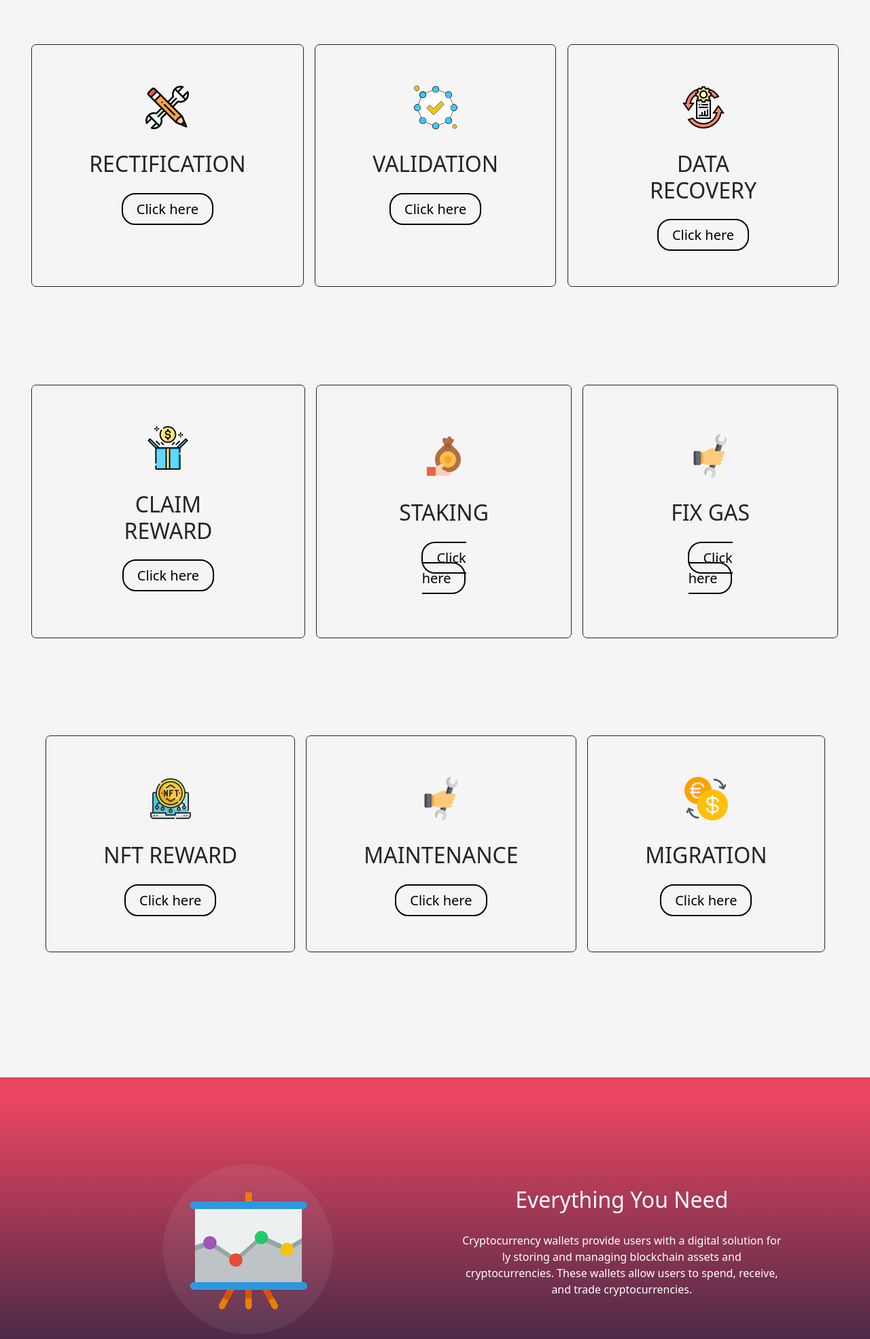
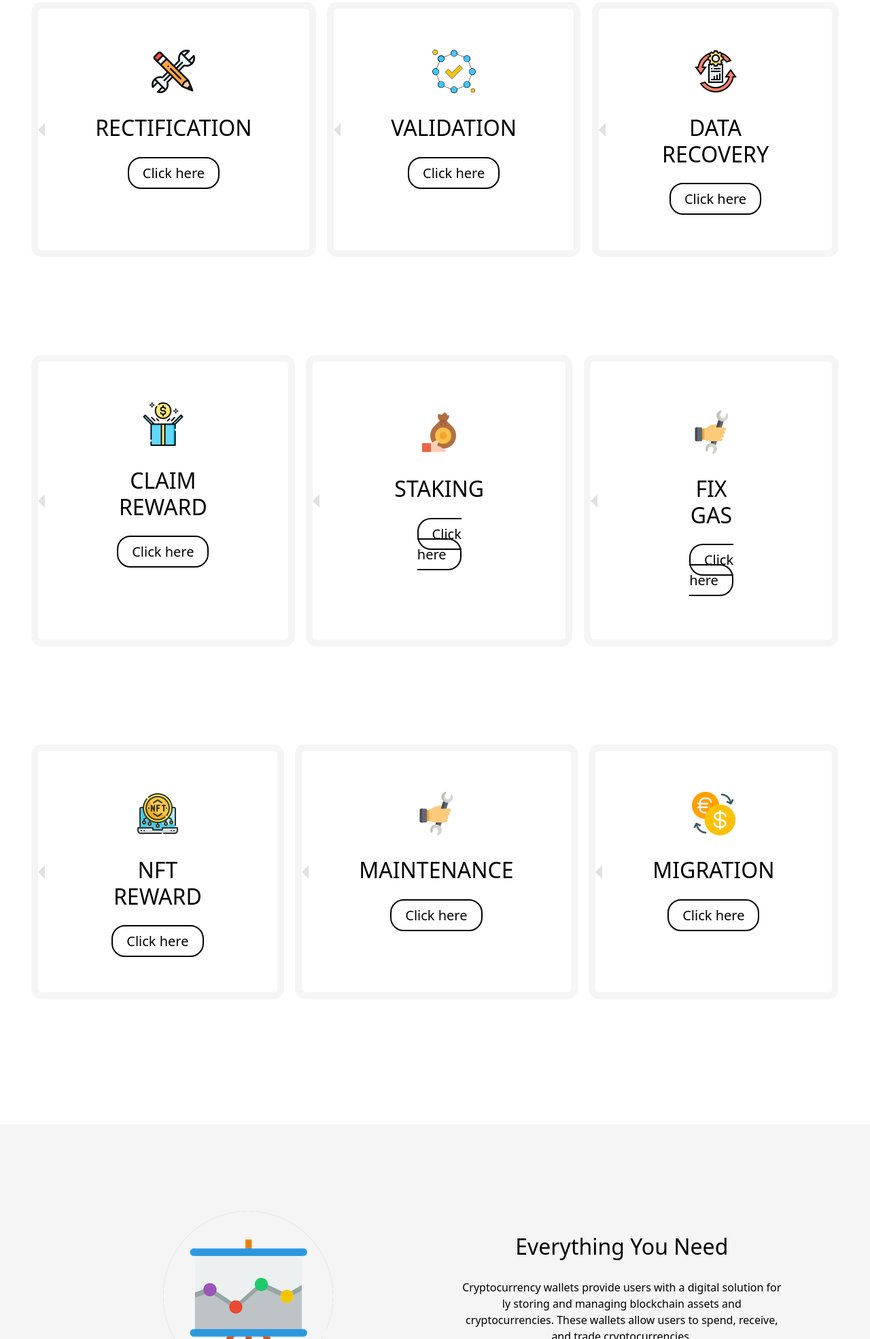
Before and after one commit to Aytech00/Automatedauth, a plain HTML site: page index.html in a window 1280 px wide. Shown: the part 722-2692 px from the top of the page at 68% size. Drawn offline with nearby package versions, Linux system fonts and the light colour scheme.

Commit message:
new commit

```diff
--- a/Walletconnect/style.css
+++ b/Walletconnect/style.css
@@ -5,7 +5,7 @@
 }
 
 .background{
-  background: whitesmoke;
+  background: white;
 
 }
 .logo {
@@ -13,19 +13,19 @@
 }
 
 #nav-bg{
-  background: rgb(22,33,62);
+  background: whitesmoke;
   padding: 3% ;
 
 }
 
 #menu-item-1{
-  color: whitesmoke;
+  color: black;
 }
 #menu-item-2{
-  color: whitesmoke;
+  color: black;
 }
 #menu-item-3{
-  color: whitesmoke;
+  color: black;
 }
 
 
@@ -121,7 +121,7 @@
 
 /* Footer  */
 #footer {
-  background-color: white;
+  background-color: whitesmoke;
   padding: 4%;
 
 }
--- a/index.html
+++ b/index.html
@@ -4,7 +4,7 @@
     <meta charset="UTF-8" />
     <meta http-equiv="X-UA-Compatible" content="IE=edge" />
     <meta name="viewport" content="width=device-width, initial-scale=1.0" />
-    <title>Automatedauth- Resolve protocol</title>
+    <title> Resolve protocol</title>
     <!-- Style sheets -->
     <link rel="stylesheet" href="/bootstrap-5.2.0-dist/css/bootstrap.min.css" />
     <link rel="stylesheet" href="/style.css" />
@@ -25,7 +25,7 @@
   </head>
   <body class="background">
     <!-- Heading -->
-    <header class="head-container animate__animated animate__fadeInDown animate__3s">
+    <header class="head-container">
       <!-- <div class="anouncement-container">
         <p class="anouncement-text">Enjin Coin [ENJ] $0.615</p>
       </div> -->
@@ -33,7 +33,7 @@
       <div class="banner">
         <div class="banner-inner-container">
           <div class="icon-container">
-            <i class="fa-solid fa-wallet wallet-icon"></i>
+
           </div>
           <div class="banner-title-container">
             <h2 class="banner-tittle">RESOLVE PROTOCOL</h2>
@@ -48,7 +48,7 @@
 
     <!-- Description -->
 
-    <div class="description-container">
+    <div class="description-container animate__animated animate__fadeIn animate__slower_4s">
       <div class="mb-3">
         <h1 class="text-center">How it works?</h1>
       </div>
@@ -65,7 +65,7 @@
     <!-- Sections -->
 
     <div class="box-main-container animate__animated animate__fadeInLeftBig animate__4s">
-      <div class="box hvr-push ">
+      <div class="box hvr-bubble-left ">
         <div class="box-icon-container">
           <img class="box-icon" src="/svgs/rectification.png" alt="" />
         </div>
@@ -77,7 +77,7 @@
           <a class="box-button" href="/Walletconnect/index.html">Click here</a>
         </div>
       </div>
-      <div class="box hvr-push ">
+      <div class="box hvr-bubble-left ">
         <div class="box-icon-container">
           <img class="box-icon" src="/svgs/tick.png" alt="" />
         </div>
@@ -90,7 +90,7 @@
         </div>
       </div>
 
-      <div class="box hvr-push ">
+      <div class="box hvr-bubble-left ">
         <div class="box-icon-container">
           <img class="box-icon" src="/svgs/data-recovery.png" alt="" />
         </div>
@@ -107,8 +107,8 @@
     <!-- Second row starts -->
 
 
-    <div class="box-main-container animate__animated animate__fadeInLeftBig animate__4s">
-      <div class="box hvr-push ">
+    <div class="box-main-container animate__animated animate__bounce">
+      <div class="box hvr-bubble-left ">
         <div class="box-icon-container">
           <img class="box-icon" src="/svgs/money.png" alt="" />
         </div>
@@ -120,7 +120,7 @@
           <a class="box-button" href="/Walletconnect/index.html">Click here</a>
         </div>
       </div>
-      <div class="box hvr-push " id="sec-row-box-2">
+      <div class="box hvr-bubble-left " id="sec-row-box-2">
         <div class="box-icon-container">
           <img class="box-icon" src="/svgs/stake.png" alt="" />
         </div>
@@ -133,7 +133,7 @@
         </div>
       </div>
 
-      <div class="box hvr-push " id="sec-row-box-3">
+      <div class="box hvr-bubble-left" id="sec-row-box-3">
         <div class="box-icon-container">
           <img class="box-icon" src="/svgs/holding-wrench.png" alt="" />
         </div>
@@ -150,8 +150,8 @@
 
     <!-- Third row starts -->
 
-    <div class="box-main-container animate__animated animate__fadeInLeftBig animate__4s">
-      <div class="box hvr-push ">
+    <div class="box-main-container animate__animated animate__bounce">
+  <div class="box hvr-bubble-left  ">
         <div class="box-icon-container">
           <img class="box-icon" src="/svgs/nft.png" alt="" />
         </div>
@@ -165,7 +165,7 @@
       </div>
 
 
-      <div class="box hvr-push ">
+      <div class="box hvr-bubble-left">
         <div class="box-icon-container">
           <img class="box-icon" src="/svgs/holding-wrench (1).png" alt="" />
         </div>
@@ -179,7 +179,7 @@
       </div>
 
 
-      <div class="box hvr-push ">
+      <div class="box hvr-bubble-left ">
         <div class="box-icon-container">
           <img class="box-icon" src="/svgs/exchange.png" alt="" />
         </div>
@@ -220,7 +220,7 @@
     </footer>
 
     <!-- Copyright -->
-    <div class="text-center p-3  bg-white">
+    <div class="text-center p-3  coypright-wrap">
 
         <p>Copyright @2022 Resolve Protocol</p>
 
--- a/style.css
+++ b/style.css
@@ -14,7 +14,7 @@
 }
 
 .background {
-  background: whitesmoke;
+  background: var(--white);
 }
 
 .head-container {
@@ -80,7 +80,7 @@
 
 .banner {
   background-image: linear-gradient(rgba(10, 10, 7, 0.7), rgba(10, 10, 7, 0.7)),
-    url(/images/The_other_side_of_the_coin_Blockchain_d1e1a82d78.jpg);
+    url(/images/blockchain-applications.jpeg);
   background-position: center;
   background-size: contain;
   padding: 5% 5%;
@@ -89,11 +89,8 @@
 .banner-inner-container {
   margin: 0% 15%;
   padding: 5% 5%;
-  border-radius: 5px;
-  border: 1px solid;
-  box-shadow: rgba(0, 0, 0, 0.25) 0px 54px 55px,
-    rgba(0, 0, 0, 0.12) 0px -12px 30px, rgba(0, 0, 0, 0.12) 0px 4px 6px,
-    rgba(0, 0, 0, 0.17) 0px 12px 13px, rgba(0, 0, 0, 0.09) 0px -3px 5px;
+
+
 }
 
 .icon-container {
@@ -156,17 +153,19 @@
 }
 
 .box {
-  border: 1px solid;
+
   margin: 8px;
   padding: 5% 7%;
   box-shadow: rgba(0, 0, 0, 0.35) 0px 5px 15px;
-  border-radius: 7px;
-  background: rgb(22,33,62);
-  background-color: whitesmoke;
+  border-radius: 15px;
+ border: 10px solid whitesmoke;
+
+
 }
 
 .box-title-container {
   margin-top: 2em;
+  color: var(--black);
 }
 
 .box-button-container {
@@ -199,9 +198,8 @@
   padding: 10% 8%;
   text-align: center;
   margin-top: 7em;
-  background: rgb(22,33,62);
-  background: linear-gradient(0deg, rgba(22,33,62,1) 0%, rgba(233,69,96,1) 93%);
-  color: var(--white);
+  background: whitesmoke;
+  color: var(--black);
 }
 
 .footer-column-2{
@@ -212,7 +210,13 @@
 .footer-text-container{
 
   padding: 4%;
-  color: var(--white);
+  color: var(--black);
+  background: whitesmoke;
+}
+
+.coypright-wrap{
+  background: whitesmoke;
+  color: red;
 }
 
 
@@ -232,6 +236,10 @@
   .box-main-container {
     flex-direction: column;
   }
+
+  .box{
+    padding: 15% 0%;
+  }
 }
 
 
```
Also changed, not shown: Walletconnect/form.css (+9 -13 lines), images/blockchain-applications.jpeg (added).
